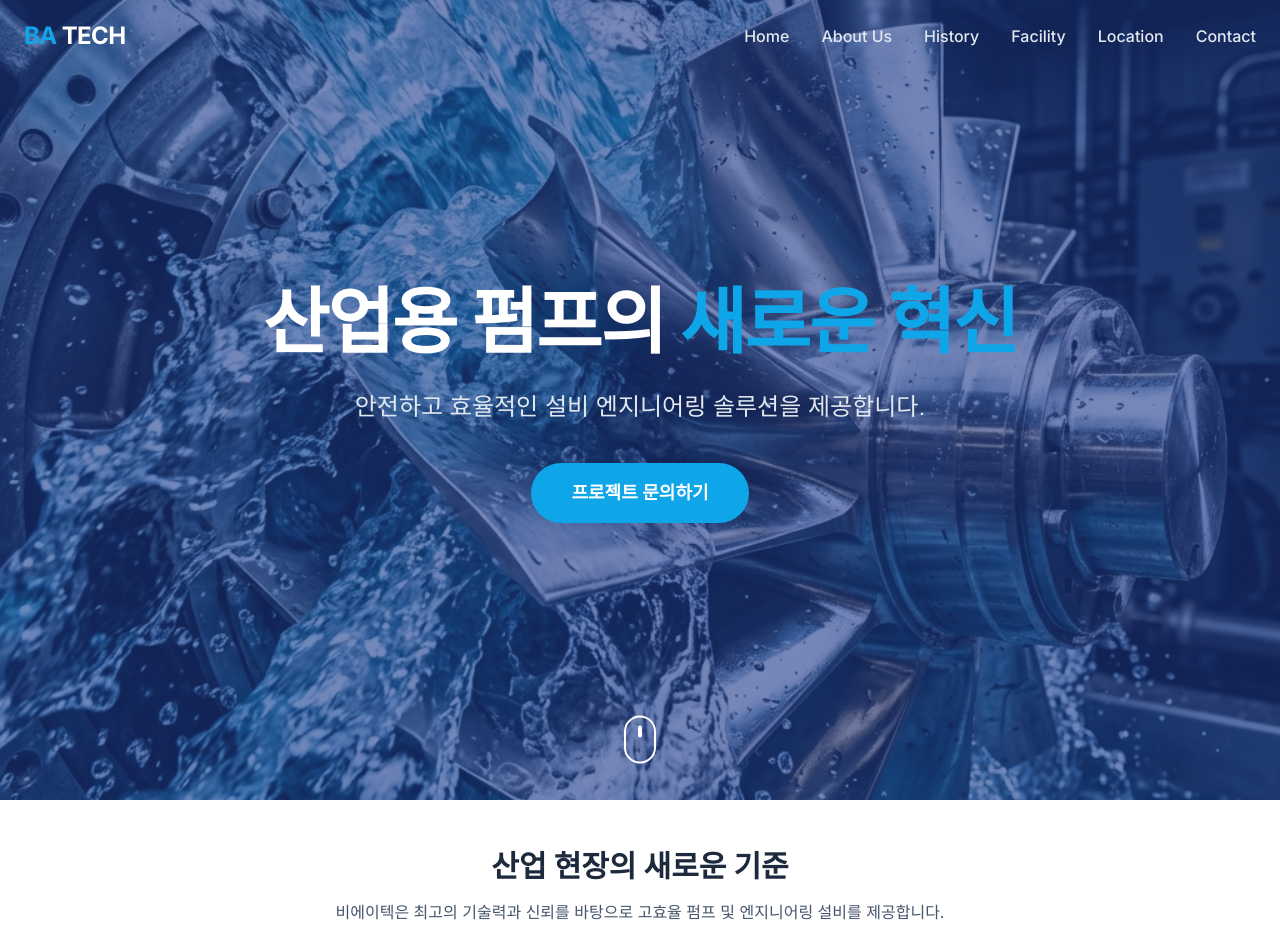
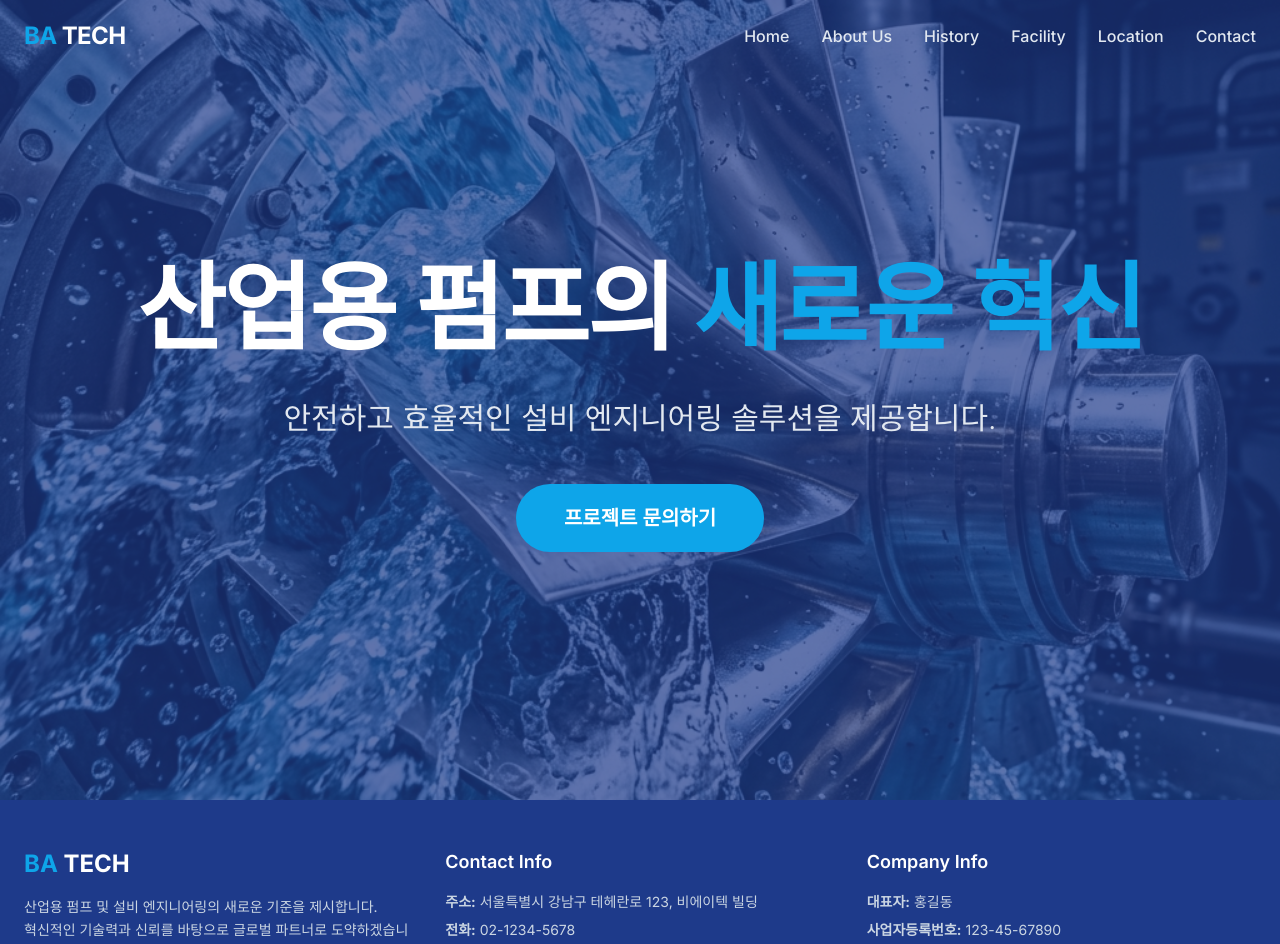
Before and after one commit to Taeyoung004/html, a React (Vite) app: page / in a window 1280 px wide. Shown: the top 944 px of the page. Built offline with nearby package versions, Linux system fonts and the light colour scheme.

Commit message:
페이지 분리 ㄹㅇ로다가

```diff
--- a/src/components/sections/Hero.jsx
+++ b/src/components/sections/Hero.jsx
@@ -11,12 +11,12 @@ const Hero = () => {
         className="absolute inset-0 z-0 bg-cover bg-center bg-no-repeat bg-fixed"
         style={{ backgroundImage: `url(${heroBg})` }}
       >
-        <div className="absolute inset-0 bg-secondary/60"></div>
+        <div className="absolute inset-0 bg-secondary/70"></div>
       </div>
 
       <div className="relative z-10 container mx-auto px-6 text-center text-white">
         <motion.h1
-          className="text-5xl md:text-7xl font-bold mb-6 tracking-tight leading-tight"
+          className="text-5xl md:text-8xl font-bold mb-8 tracking-tight leading-tight"
           initial={{ opacity: 0, y: 50 }}
           animate={{ opacity: 1, y: 0 }}
           transition={{ duration: 0.8 }}
@@ -25,7 +25,7 @@ const Hero = () => {
         </motion.h1>
 
         <motion.p
-          className="text-lg md:text-2xl mb-10 text-slate-200 font-light"
+          className="text-xl md:text-3xl mb-12 text-slate-200 font-light"
           initial={{ opacity: 0, y: 30 }}
           animate={{ opacity: 1, y: 0 }}
           transition={{ duration: 0.8, delay: 0.3 }}
@@ -39,26 +39,13 @@ const Hero = () => {
           transition={{ duration: 0.8, delay: 0.6 }}
         >
           <a
-            href="#contact"
-            className="inline-block bg-primary hover:bg-blue-500 text-white font-semibold text-lg py-4 px-10 rounded-full transition-all transform hover:-translate-y-1 hover:shadow-xl cursor-pointer"
+            href="Contact.html"
+            className="inline-block bg-primary hover:bg-blue-500 text-white font-semibold text-xl py-5 px-12 rounded-full transition-all transform hover:-translate-y-1 hover:shadow-2xl cursor-pointer"
           >
             프로젝트 문의하기
           </a>
         </motion.div>
       </div>
-
-      {/* Scroll Indicator */}
-      <motion.div
-        className="absolute bottom-10 left-1/2 transform -translate-x-1/2 z-10"
-        animate={{ y: [0, 10, 0] }}
-        transition={{ duration: 1.5, repeat: Infinity }}
-      >
-        <a href="#about" className="cursor-pointer">
-          <div className="w-8 h-12 border-2 border-white rounded-full flex justify-center p-2">
-            <div className="w-1 h-3 bg-white rounded-full"></div>
-          </div>
-        </a>
-      </motion.div>
     </section>
   );
 };
--- a/src/pages/HomePage.jsx
+++ b/src/pages/HomePage.jsx
@@ -1,26 +1,15 @@
 import React from 'react';
 import { Helmet } from 'react-helmet-async';
 import Hero from '../components/sections/Hero';
-import AboutUs from '../components/sections/AboutUs';
-import Facility from '../components/sections/Facility';
 
 const HomePage = () => {
   return (
-    <>
+    <div className="overflow-hidden">
       <Helmet>
-        <title>BA TECH - 홈</title>
+        <title>BA TECH - 산업용 펌프 및 설비 엔지니어링</title>
       </Helmet>
       <Hero />
-      <div className="py-12 bg-white">
-        <div className="container mx-auto px-6 text-center">
-          <h2 className="text-3xl font-bold mb-4">산업 현장의 새로운 기준</h2>
-          <p className="text-slate-600 max-w-2xl mx-auto">
-            비에이텍은 최고의 기술력과 신뢰를 바탕으로 고효율 펌프 및 엔지니어링 설비를 제공합니다.
-          </p>
-        </div>
-      </div>
-      {/* You can add more summary sections here if needed */}
-    </>
+    </div>
   );
 };
 
```
